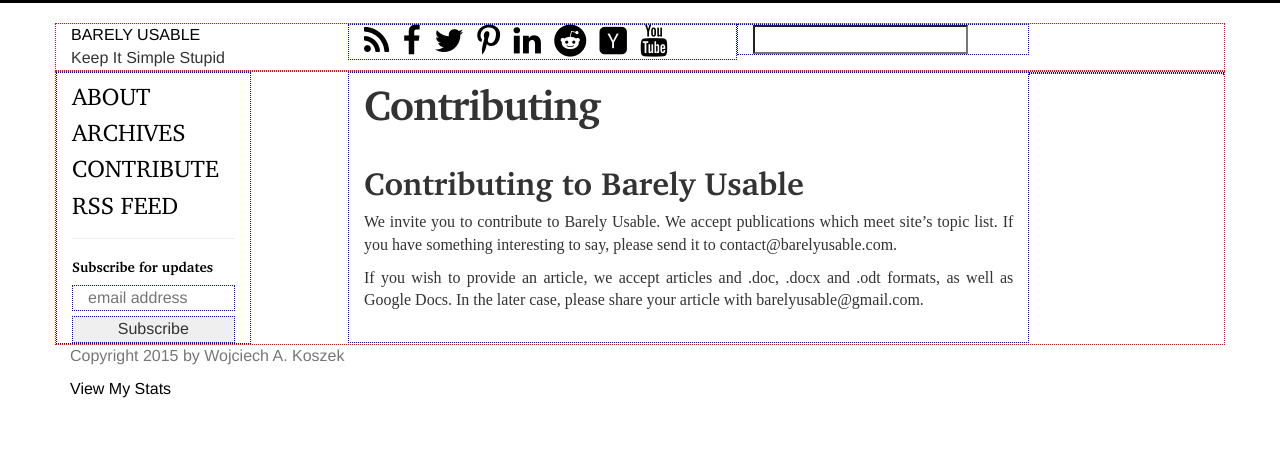
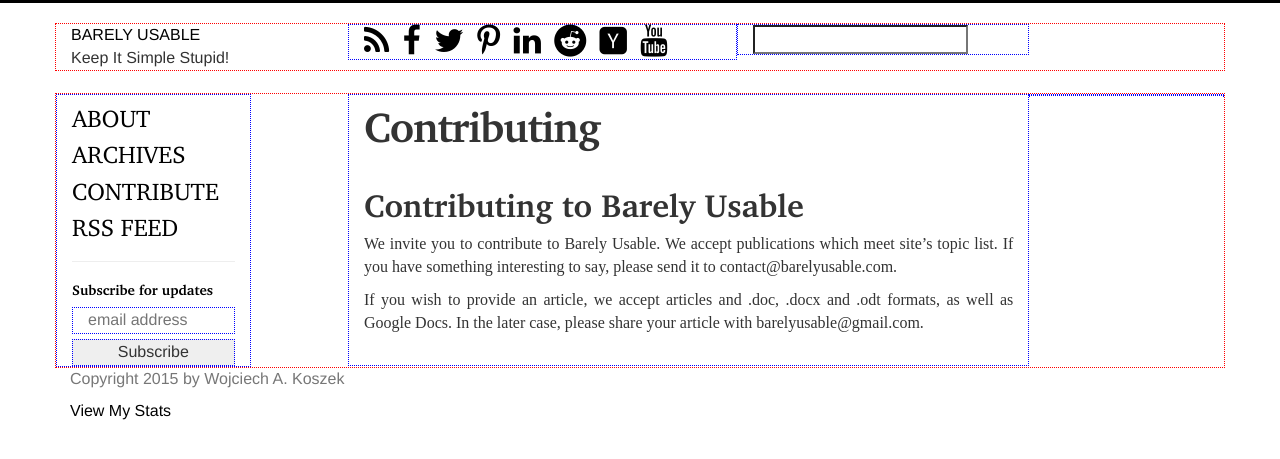
Before and after one commit to wkoszek/barelyusable, a Jekyll site: the page built from contributing.md, in a window 1280 px wide. Shown: the top 459 px of the page. Built offline with Jekyll 4.4.1, drawn with Linux system fonts in a browser that asks for light colours; nearby versions of some CDN libraries; comment, search, counter and statistics services are not loaded.

Commit message:
Bring fixes to the header.

```diff
--- a/_includes/header.html
+++ b/_includes/header.html
@@ -1,11 +1,11 @@
-	<header>
+	<header class="main">
 		<div class="row" style="border: datted 1px orange">
-			<div class="col-md-2 hdrlogo" style="border: datted 1px red">
+			<div class="col-md-2" style="border: datted 1px red">
 				<a href="/">{{ site.title }}</a>
 				<br>
-				Keep It Simple Stupid
+				Keep It Simple Stupid!
 			</div>
-			<div class="col-sm-4 col-md-offset-1 hdrsocial" style="border: datted 1px blue">
+			<div class="col-sm-4 col-md-offset-1" style="border: datted 1px blue">
 				<a href="{{ "/feed.xml" | prepend: site.baseurl }}">
 					<i class="fa fa-rss fa-2x"></i>
 				</a>
@@ -38,7 +38,7 @@
 					<i class="fa fa-youtube fa-2x"></i>
 				</a>
 			</div>
-			<div class="col-sm-3 hdrsocial" style="border: datted 1px blue; align: right;">
+			<div class="col-sm-3" style="border: datted 1px blue; align: right;">
 					<script type="text/javascript">
 					(function(w,d,t,u,n,s,e){w['SwiftypeObject']=n;w[n]=w[n]||function(){
 					(w[n].q=w[n].q||[]).push(arguments);};s=d.createElement(t);
@@ -49,7 +49,7 @@
 					</script>
 					<input type="text" width="100%" class="st-default-search-input">
 			</div>
-			<div class="col-md-2 hdrsearch">
+			<div class="col-md-2">
 				<!--
 					<form class="form-inline">
 						<div class="form-group">
```
